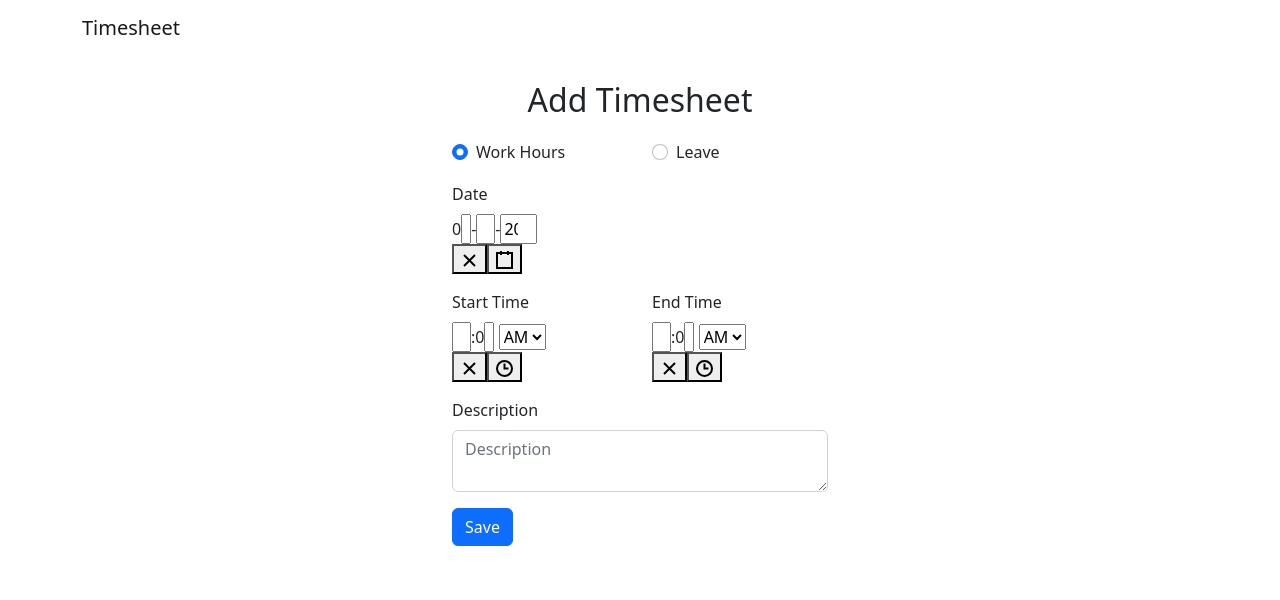
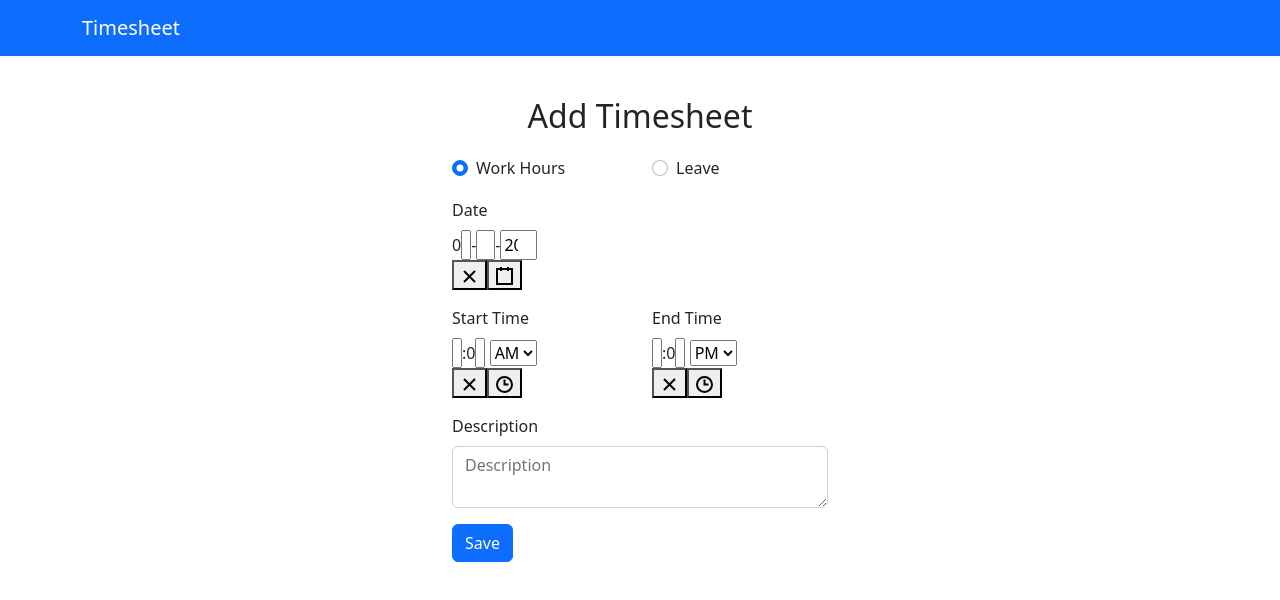
Before and after one commit to RajeevKhati/TimesheetManagement, a React (Create React App) app: page /timesheet/add in a window 1280 px wide. Shown: the top 600 px of the page. Built offline with nearby package versions, Linux system fonts and the light colour scheme; no server answers.

Commit message:
code cleanup

```diff
--- a/src/App.js
+++ b/src/App.js
@@ -21,7 +21,7 @@ function App() {
 
   return (
     <BrowserRouter>
-      <Navbar>
+      <Navbar bg="primary" variant="dark" className="mb-3">
         <Container>
           <Navbar.Brand as={Link} to="/">
             Timesheet
@@ -57,38 +57,3 @@ function App() {
 }
 
 export default App;
-
-// This is a React Router v6 app
-// import {
-//   BrowserRouter,
-//   Routes,
-//   Route,
-//   Link,
-//   Outlet,
-// } from "react-router-dom";
-
-// function App() {
-//   return (
-//     <BrowserRouter>
-//       <Routes>
-//         <Route path="/" element={<Home />} />
-//         <Route path="users" element={<Users />}>
-//           <Route path="me" element={<OwnUserProfile />} />
-//           <Route path=":id" element={<UserProfile />} />
-//         </Route>
-//       </Routes>
-//     </BrowserRouter>
-//   );
-// }
-
-// function Users() {
-//   return (
-//     <div>
-//       <nav>
-//         <Link to="me">My Profile</Link>
-//       </nav>
-
-//       <Outlet />
-//     </div>
-//   );
-// }
--- a/src/pages/login/Login.js
+++ b/src/pages/login/Login.js
@@ -56,16 +56,17 @@ const Login = () => {
             required={true}
           />
         </Form.Group>
-        <Button
-          style={{ marginRight: 20, marginBottom: 10 }}
-          variant="primary"
-          type="submit"
-        >
-          Login
-        </Button>
         <div>
           <Button
-            style={{ marginRight: 20, marginBottom: 10 }}
+            style={{ marginRight: 10, marginBottom: 10 }}
+            variant="primary"
+            type="submit"
+          >
+            Login
+          </Button>
+
+          <Button
+            style={{ marginRight: 10, marginBottom: 10 }}
             variant="primary"
             type="submit"
             onClick={handleGoogleLogin}
@@ -77,7 +78,7 @@ const Login = () => {
           <Button
             as={Link}
             to={"/phoneSignUp"}
-            style={{ marginRight: 20, marginBottom: 10 }}
+            style={{ marginRight: 10, marginBottom: 10 }}
             variant="primary"
             type="submit"
           >
--- a/src/pages/timesheet-form/TimesheetForm.js
+++ b/src/pages/timesheet-form/TimesheetForm.js
@@ -12,8 +12,8 @@ const TimesheetForm = () => {
   const [isWorkHoursChecked, setIsWorkHoursChecked] = useState(true);
   // const [date, setDate] = useState(new Date(2018, 11, 24));
   const [date, setDate] = useState(new Date("12-5-2019")); //new date accepts date in format mm-dd-y
-  const [startTime, setStartTime] = useState("10:00");
-  const [endTime, setEndTime] = useState("10:00");
+  const [startTime, setStartTime] = useState("9:00");
+  const [endTime, setEndTime] = useState("18:00");
   const [desc, setDesc] = useState("");
   const [file, setFile] = useState();
   const { addTimesheet } = useDB();
@@ -50,7 +50,10 @@ const TimesheetForm = () => {
     }
   };
   return (
-    <div className="container-md" style={{ maxWidth: 400, marginTop: 20 }}>
+    <div
+      className="container-md"
+      style={{ maxWidth: 400, paddingTop: 20, paddingBottom: 20 }}
+    >
       <p className="fs-2 text-center">Add Timesheet</p>
       <Form onSubmit={onSubmit}>
         <Form.Group className="mb-3">
--- a/src/pages/view-timesheet/ViewTimesheet.js
+++ b/src/pages/view-timesheet/ViewTimesheet.js
@@ -32,10 +32,10 @@ const ViewTimesheet = () => {
             className="fs-5"
             style={{ marginTop: "auto", marginBottom: "auto" }}
           >
-            View Timesheet
+            Timesheet List
           </p>
           <Link className="ms-auto" to="add">
-            <Button variant="primary">Add Timesheet</Button>
+            <Button variant="primary">Add</Button>
           </Link>
         </Stack>
         <EmployeeTable timesheetList={timesheetList} />
--- a/src/utils/useDownloadFile.js
+++ b/src/utils/useDownloadFile.js
@@ -4,8 +4,6 @@ const useDownloadFile = () => {
   const downloadFile = (fileName) => {
     getDownloadURL(ref(storage, `leaveEmails/${fileName}`))
       .then((url) => {
-        // `url` is the download URL for 'images/stars.jpg'
-
         // This can be downloaded directly:
         const xhr = new XMLHttpRequest();
         xhr.responseType = "blob";
@@ -18,10 +16,6 @@ const useDownloadFile = () => {
         };
         xhr.open("GET", url);
         xhr.send();
-
-        // Or inserted into an <img> element
-        const img = document.getElementById("myimg");
-        img.setAttribute("src", url);
       })
       .catch((error) => {
         // Handle any errors
```
